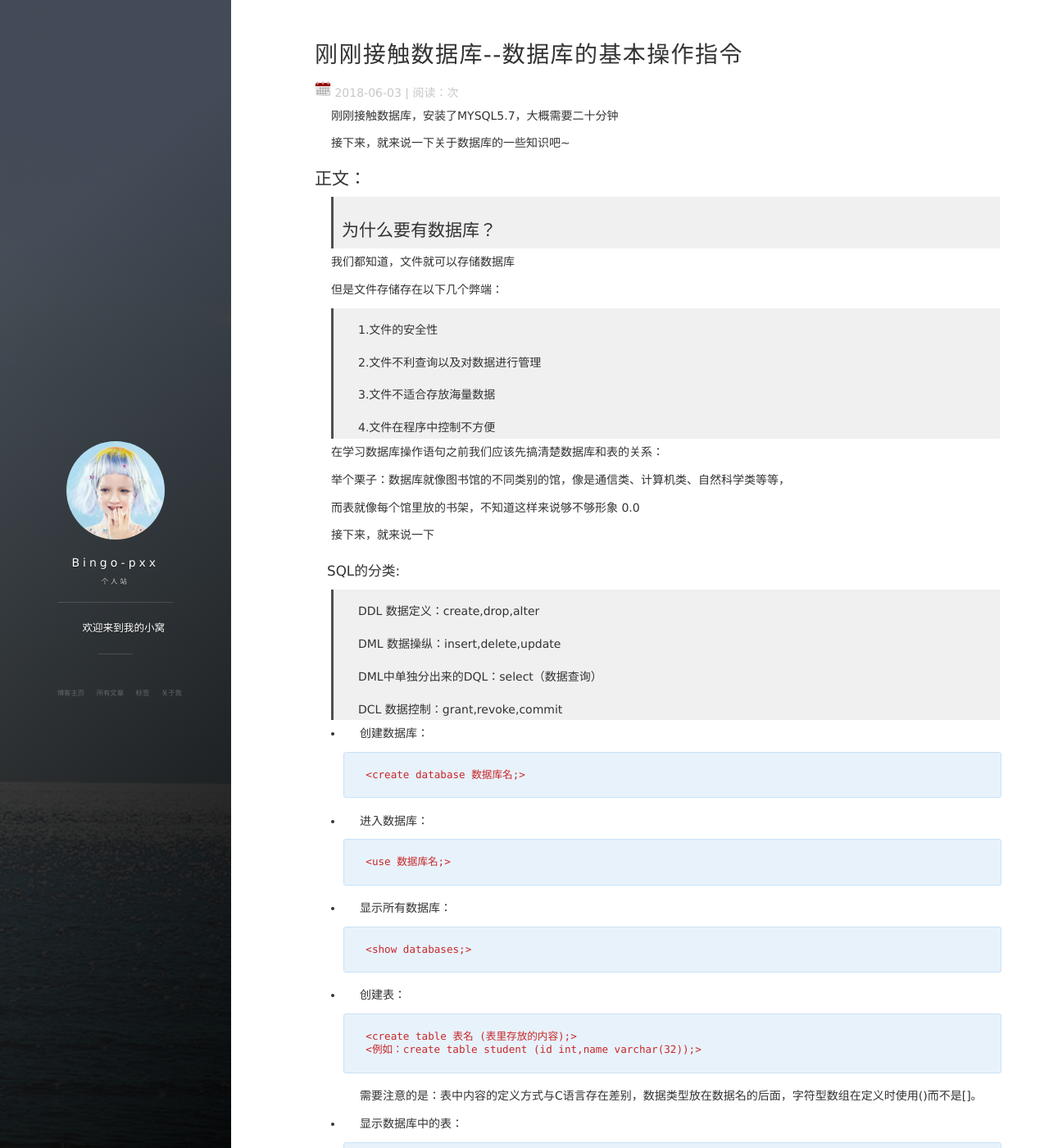
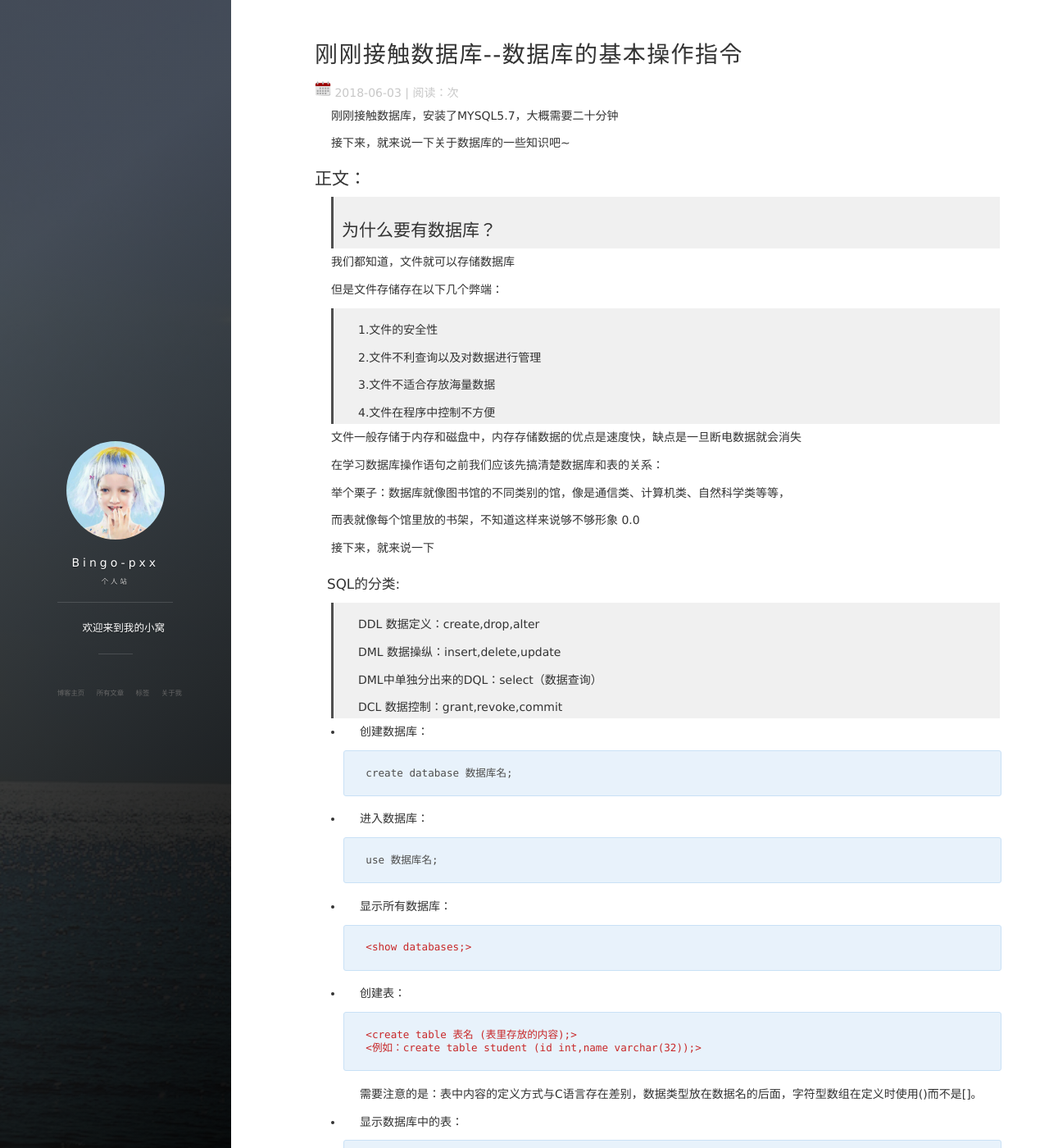
Before and after one commit to luckypxx/luckypxx, a Jekyll site: the page built from _posts/2018-06-03-数据库基本操作.md, in a window 1280 px wide and 1400 px high. Shown: the whole window at 82% size. Built offline with Jekyll 4.4.1, drawn with Linux system fonts in a browser that asks for light colours; nearby versions of some CDN libraries; comment, search, counter and statistics services are not loaded.

Commit message:
数据库基本的语句

````diff
--- a/_posts/2018-06-03-数据库基本操作.md
+++ b/_posts/2018-06-03-数据库基本操作.md
@@ -18,12 +18,14 @@ tag: 数据库
 但是文件存储存在以下几个弊端：
 
 > 1.文件的安全性
+>
+> 2.文件不利查询以及对数据进行管理
+>
+> 3.文件不适合存放海量数据
+>
+> 4.文件在程序中控制不方便
 
-> 2.文件不利查询以及对数据进行管理
-
-> 3.文件不适合存放海量数据
-
-> 4.文件在程序中控制不方便
+文件一般存储于内存和磁盘中，内存存储数据的优点是速度快，缺点是一旦断电数据就会消失
 
 在学习数据库操作语句之前我们应该先搞清楚数据库和表的关系：
 
@@ -36,53 +38,59 @@ tag: 数据库
 #### SQL的分类:
 
 > DDL 数据定义：create,drop,alter
-
+>
 > DML 数据操纵：insert,delete,update
-
+>
 > DML中单独分出来的DQL：select（数据查询）
-
+>
 > DCL 数据控制：grant,revoke,commit
 
-*   创建数据库：
+* 创建数据库：
 
-        <create database 数据库名;>
+  ```sql
+  create database 数据库名;
+  ```
 
-*   进入数据库：
+* 进入数据库：
 
-        <use 数据库名;>
+  ```sql
+  use 数据库名;
+  ```
 
-*   显示所有数据库：
+* 显示所有数据库：
 
-        <show databases;>
+  ```sql
+  <show databases;>
+  ```
 
-*   创建表：
+* 创建表：
 
-        <create table 表名 (表里存放的内容);>
-		<例如：create table student (id int,name varchar(32));>
+      <create table 表名 (表里存放的内容);>
+      <例如：create table student (id int,name varchar(32));>
 
-	需要注意的是：表中内容的定义方式与C语言存在差别，数据类型放在数据名的后面，字符型数组在定义时使用()而不是[]。
+  需要注意的是：表中内容的定义方式与C语言存在差别，数据类型放在数据名的后面，字符型数组在定义时使用()而不是[]。
 
-*   显示数据库中的表：
+* 显示数据库中的表：
 
-        <show tables;>
+      <show tables;>
 
-*   描绘表中的内容：
+* 描绘表中的内容：
 
-        <desc 表名;>
+      <desc 表名;>
 
-*   在表中插入数据：
+* 在表中插入数据：
 
-        <insert into 表名(表中内容的定义的变量名) values (变量的具体内容);>
+      <insert into 表名(表中内容的定义的变量名) values (变量的具体内容);>
 
-        <例如：insert into student (id,name) values (1,'ht')；>
+      <例如：insert into student (id,name) values (1,'ht')；>
 
-*   在表中查询数据：
+* 在表中查询数据：
 
-        <select * from 表名;>
+      <select * from 表名;>
 
-*   查看警告：
+* 查看警告：
 
-        <show warnings;>
+      <show warnings;>
 
 ##### 每条指令输入完成都要以 “;” 结尾，否则计算机会认为输入的语句并未结束
 
````
